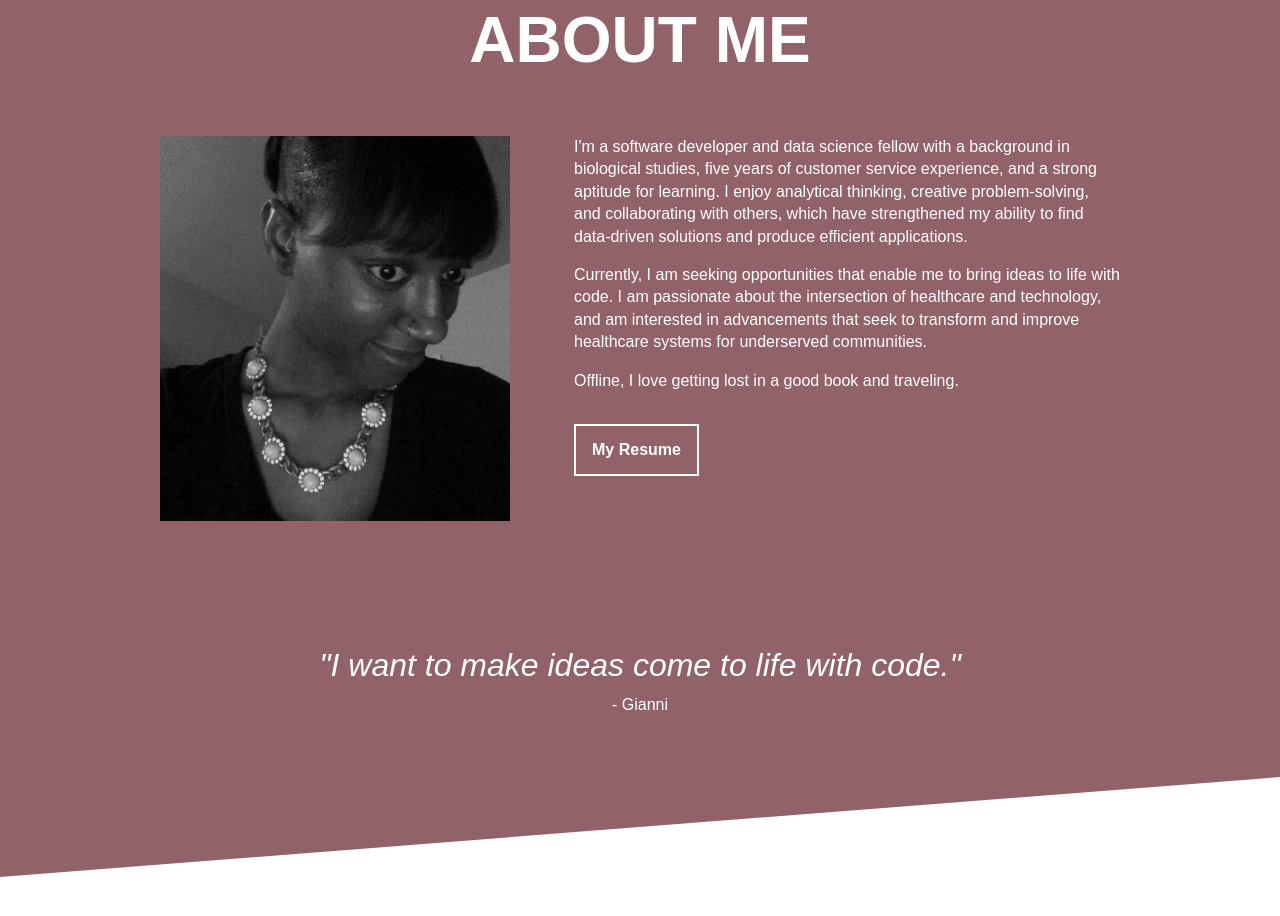
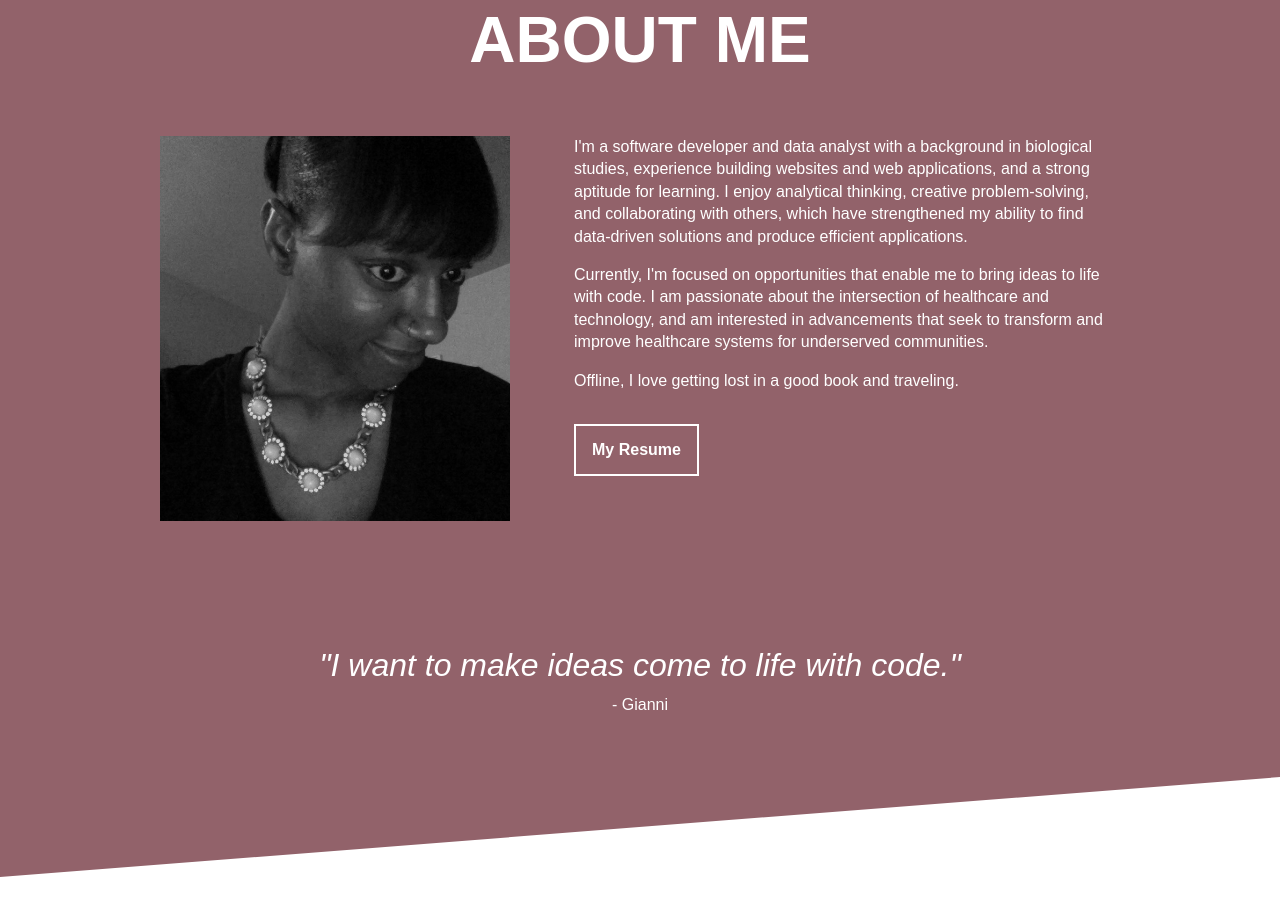
Before and after one commit to perkinsgianni/FEFPortfolio, a plain HTML site: page index.html in a window 1280 px wide. Shown: the part 920-1836 px from the top of the page. Drawn offline with Linux system fonts and the light colour scheme.

Commit message:
Updated About Me

```diff
--- a/index.html
+++ b/index.html
@@ -24,8 +24,8 @@
             <div class="about-container">
                 <img class="about-img" src="assets/IMG_7919.JPG" alt="A photograph of Gianni">
                 <div class="about-text">
-                    <p>I'm a software developer and data science fellow with a background in biological studies, five years of customer service experience, and a strong aptitude for learning. I enjoy analytical thinking, creative problem-solving, and collaborating with others, which have strengthened my ability to find data-driven solutions and produce efficient applications.</p>
-                    <p>Currently, I am seeking opportunities that enable me to bring ideas to life with code. I am passionate about the intersection of healthcare and technology, and am interested in advancements that seek to transform and improve healthcare systems for underserved communities.</p>
+                    <p>I'm a software developer and data analyst with a background in biological studies, experience building websites and web applications, and a strong aptitude for learning. I enjoy analytical thinking, creative problem-solving, and collaborating with others, which have strengthened my ability to find data-driven solutions and produce efficient applications.</p>
+                    <p>Currently, I'm focused on opportunities that enable me to bring ideas to life with code. I am passionate about the intersection of healthcare and technology, and am interested in advancements that seek to transform and improve healthcare systems for underserved communities.</p>
                     <p>Offline, I love getting lost in a good book and traveling.</p>
                     <a class="button" href="https://drive.google.com/file/d/1SwAywtrgGCeRWCIzpruMIqw__nstnwEo/view?usp=sharing">My Resume</a>
                 </div>
```
